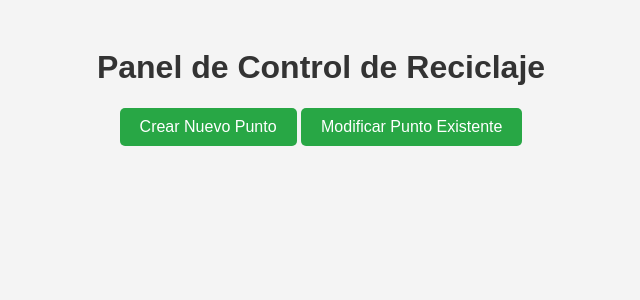
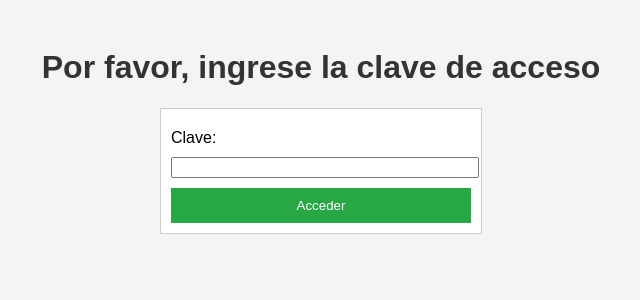
Before and after one commit to Galazmati1/Gestor-de-QR-puntos-limpios, a Flask app: page / in a window 1280 px wide. Shown: the top 300 px of the page, without its empty margins (319-959 px from the left). Run offline with Flask 3, Linux system fonts and the light colour scheme.

Commit message:
Actualización con cambios recientes

```diff
--- a/app/main.py
+++ b/app/main.py
@@ -1,6 +1,6 @@
 import os
 import logging
-from flask import Flask, render_template
+from flask import Flask, render_template, request, redirect, url_for, flash
 from flask_cors import CORS
 from dotenv import load_dotenv
 from pymongo import MongoClient
@@ -13,7 +13,7 @@ load_dotenv()
 # Configurar Flask
 app = Flask(__name__)
 
-# Agregar clave secreta para sesiones
+# Agregar clave secreta para sesiones (usada para flash messages)
 app.secret_key = os.getenv('SECRET_KEY')  # Asegúrate de que esta variable esté en tu archivo .env
 
 # Habilitar CORS para todas las rutas
@@ -24,13 +24,30 @@ mongo_uri = os.getenv('MONGO_URI')
 client = MongoClient(mongo_uri)
 db = client.reciclaje_db
 
+# Ruta para solicitar la clave
+@app.route('/', methods=['GET', 'POST'])
+def login():
+    if request.method == 'POST':
+        entered_password = request.form['password']
+        correct_password = os.getenv('ACCESS_PASSWORD', 'Gamo1234')  # Clave en .env
+
+        if entered_password == correct_password:
+            # Si la clave es correcta, redirigir al usuario al menú principal
+            return redirect(url_for('menu'))
+        else:
+            # Si la clave es incorrecta, mostrar un mensaje de error
+            flash('Clave incorrecta. Inténtalo de nuevo.')
+            return render_template('login.html')  # Modificado para apuntar a la nueva plantilla de login
+
+    return render_template('login.html')  # Modificado para apuntar a la nueva plantilla de login
+
+# Menú principal después de la autenticación
+@app.route('/menu')
+def menu():
+    return render_template('menu.html')  # Crear un menú que redirija a los blueprints
+
 # Registrar los Blueprints
 app.register_blueprint(crear_punto_bp)
 app.register_blueprint(modificar_punto_bp)
 
-# Ruta principal
-@app.route('/')
-def index():
-    return render_template('index.html')
-
 # No necesitas el bloque 'if __name__ == "__main__"' porque vas a usar gunicorn en producción
--- /dev/null
+++ b/app/templates/login.html
@@ -0,0 +1,17 @@
+<!DOCTYPE html>
+<html lang="es">
+<head>
+    <meta charset="UTF-8">
+    <meta name="viewport" content="width=device-width, initial-scale=1.0">
+    <title>Acceso</title>
+    <link rel="stylesheet" href="{{ url_for('static', filename='style.css') }}">
+</head>
+<body>
+    <h1>Por favor, ingrese la clave de acceso</h1>
+    <form method="POST" action="/">
+        <label for="password">Clave:</label>
+        <input type="password" id="password" name="password" required>
+        <button type="submit">Acceder</button>
+    </form>
+</body>
+</html>
--- a/app/templates/index.html
+++ b/app/templates/menu.html
@@ -8,12 +8,11 @@
 </head>
 <body>
     <h1>Panel de Control de Reciclaje</h1>
+
     <div>
-        <!-- Botón para crear un nuevo punto limpio -->
         <a href="{{ url_for('crear_punto.crear_punto') }}" class="button">Crear Nuevo Punto</a>
+        <a href="{{ url_for('modificar_punto.seleccionar_empresa') }}" class="button">Modificar Punto Existente</a>
 
-        <!-- Botón para modificar puntos existentes -->
-        <a href="{{ url_for('modificar_punto.seleccionar_empresa') }}" class="button">Modificar Punto Existente</a>
     </div>
 </body>
 </html>
```
Also changed, not shown: 3 other files.
